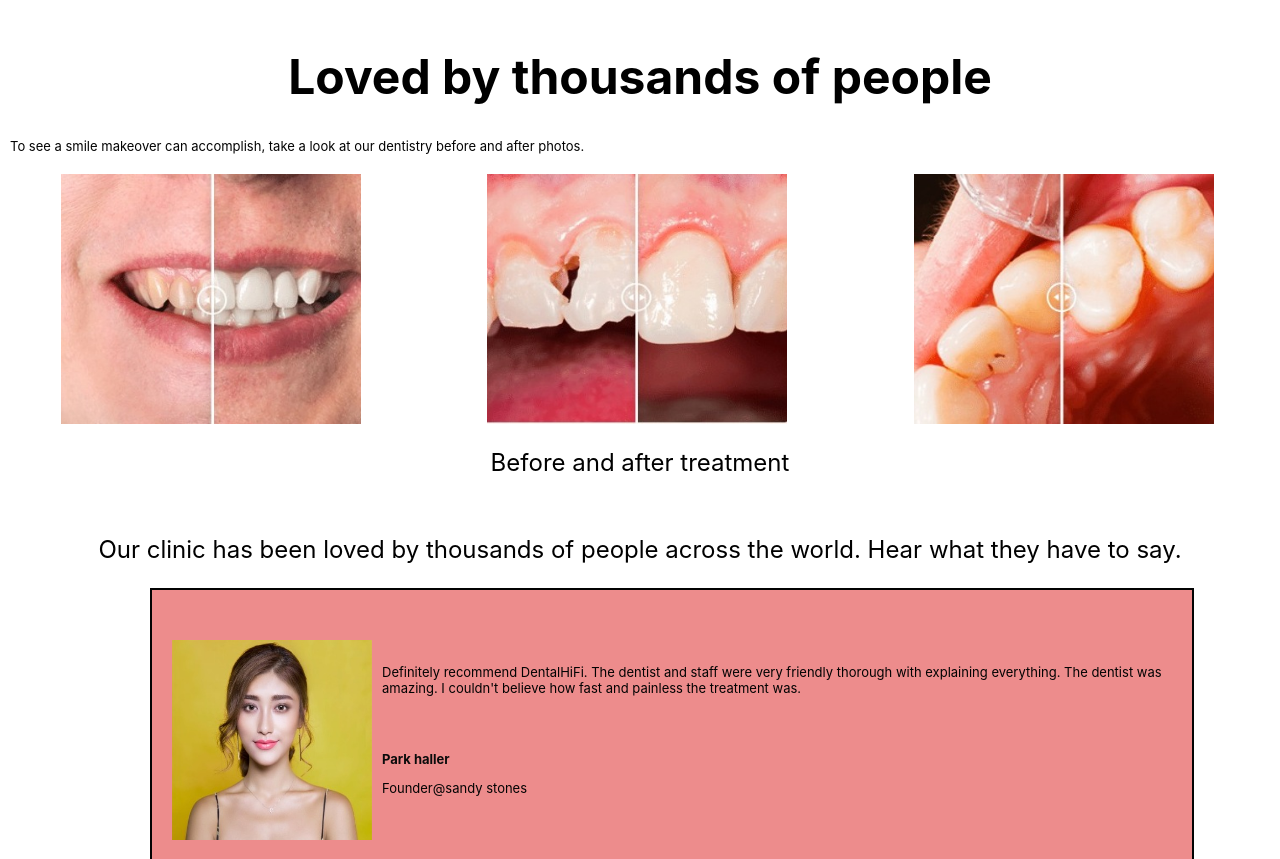
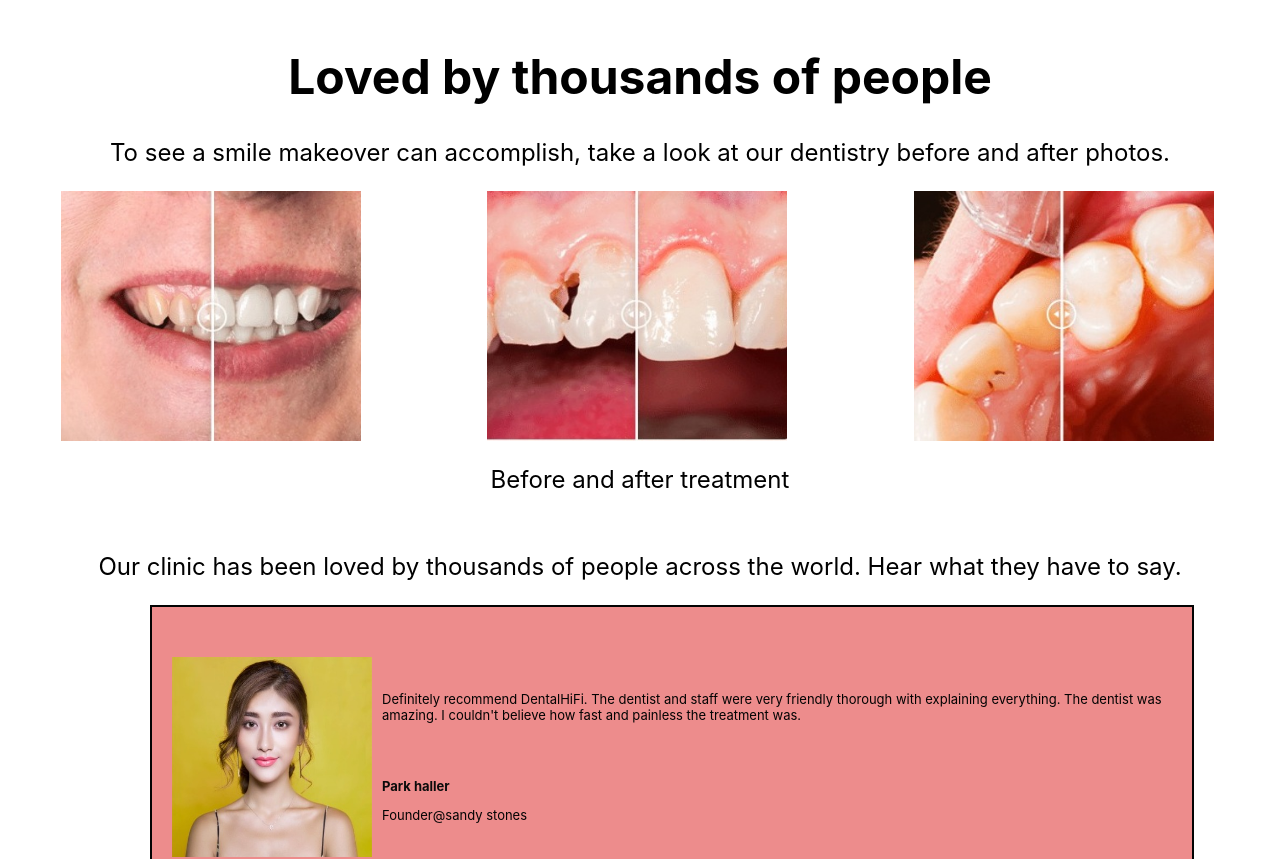
Before and after one commit to Kriti1211/DentalHi, a React (Create React App) app: page / in a window 1280 px wide. Shown: the part 3780-4639 px from the top of the page. Built offline with nearby package versions, Linux system fonts and the light colour scheme.

Commit message:
Initial commit

```diff
--- a/src/Styles/Services.css
+++ b/src/Styles/Services.css
@@ -116,6 +116,7 @@
     margin-top: 50px;
 }
 
+
 .review-box {
     display: flex;
     border: 2px solid #ccc;
@@ -131,7 +132,7 @@
     background-color: rgb(237, 140, 140);
 }
 
-.review-content {
+.review-content1 {
     margin-bottom: 20px;
 }
 
@@ -159,7 +160,7 @@
 }
 
 
-.review-content h3 {
+.review-content2 h3 {
     margin-bottom: 10px;
     color: #0b0b0b;
     text-align: left;
@@ -167,7 +168,7 @@
     font-size: small;
 }
 
-.review-content p {
+.review-content2 p {
     margin-left: 10px;
     color: #030303;
     text-align: left;
--- a/src/components/Services.js
+++ b/src/components/Services.js
@@ -72,7 +72,7 @@ const Services = () => {
             </div><br/><br/>
             <div className="review-section">
 
-                <div className="review-content">
+                <div className="review-content1">
                     <h1>Loved by thousands of people</h1>
                     <p>
                         To see a smile makeover can accomplish, take a look at our dentistry before
@@ -91,7 +91,7 @@ const Services = () => {
                 </p>
                 <div class="review-box">
                     <img src="/assets/avatar.jpeg" alt="Reviewer Avatar"/>
-                    <div class="review-content">
+                    <div class="review-content2">
 
                 <p>Definitely recommend DentalHiFi. The dentist and staff were very friendly thorough
                     with explaining everything. The dentist was amazing. I couldn't believe
```
